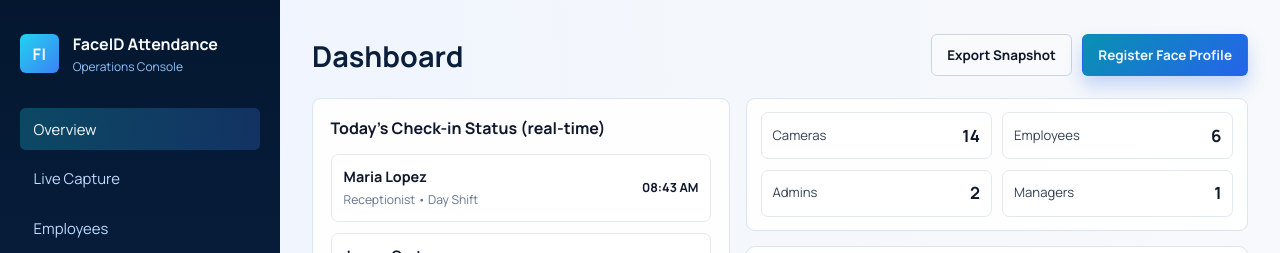
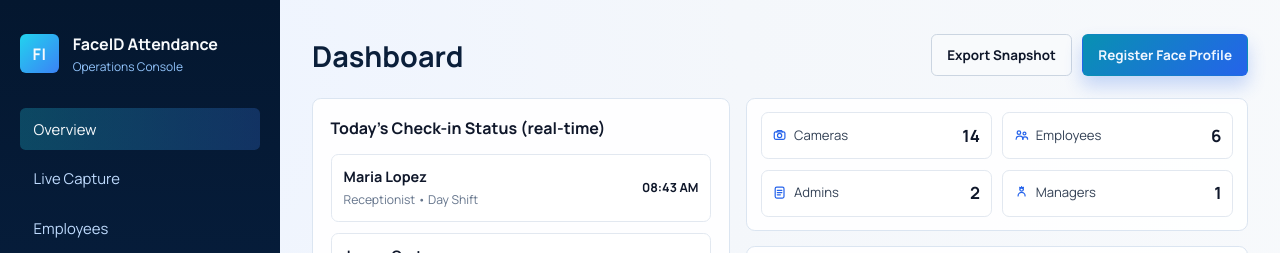
Before and after one commit to prowider5565/FaceID, a React app in the folder frontend/: page / in a window 1280 px wide. Shown: the top 253 px of the page. Built offline with nearby package versions, Linux system fonts and the light colour scheme; the HTML template or start-up script is replaced by a standard one.

Commit message:
Icons to count cards

```diff
--- a/frontend/src/App.css
+++ b/frontend/src/App.css
@@ -255,6 +255,28 @@ h1 {
   font-size: 0.82rem;
 }
 
+.metric-label {
+  display: inline-flex;
+  align-items: center;
+  gap: 0.4rem;
+}
+
+.metric-icon {
+  width: 0.95rem;
+  height: 0.95rem;
+  color: #2563eb;
+}
+
+.metric-icon svg {
+  width: 100%;
+  height: 100%;
+  stroke: currentColor;
+  fill: none;
+  stroke-width: 1.6;
+  stroke-linecap: round;
+  stroke-linejoin: round;
+}
+
 .metric-grid strong {
   color: #0f172a;
   font-size: 1.05rem;
--- a/frontend/src/App.tsx
+++ b/frontend/src/App.tsx
@@ -29,6 +29,46 @@ type Employee = {
 type SystemMetric = {
   label: 'Cameras' | 'Employees' | 'Admins' | 'Managers'
   count: number
+}
+
+const renderMetricIcon = (label: SystemMetric['label']) => {
+  if (label === 'Employees') {
+    return (
+      <svg viewBox="0 0 20 20" aria-hidden="true">
+        <circle cx="6.5" cy="6.2" r="2.3" />
+        <circle cx="13.8" cy="7.2" r="1.9" />
+        <path d="M2.8 14.8c0-2.3 1.9-4.2 4.2-4.2h0.8c2.3 0 4.2 1.9 4.2 4.2" />
+        <path d="M11.3 14.8c0-1.7 1.4-3 3-3h0.6c1.7 0 3 1.3 3 3" />
+      </svg>
+    )
+  }
+
+  if (label === 'Cameras') {
+    return (
+      <svg viewBox="0 0 20 20" aria-hidden="true">
+        <rect x="3" y="5" width="14" height="10" rx="2" />
+        <circle cx="10" cy="10" r="2.8" />
+        <path d="M6.2 5 7.4 3.5h5.2L13.8 5" />
+      </svg>
+    )
+  }
+
+  if (label === 'Managers') {
+    return (
+      <svg viewBox="0 0 20 20" aria-hidden="true">
+        <circle cx="10" cy="5.6" r="2.4" />
+        <path d="M5.4 14.4c0-2.5 2.1-4.6 4.6-4.6s4.6 2.1 4.6 4.6" />
+        <path d="M10 2.2v2.1M7.6 3.1l1.1 1.7M12.4 3.1l-1.1 1.7" />
+      </svg>
+    )
+  }
+
+  return (
+    <svg viewBox="0 0 20 20" aria-hidden="true">
+      <rect x="4.2" y="2.8" width="11.6" height="14.4" rx="2" />
+      <path d="M7 7h6M7 10h6M7 13h4" />
+    </svg>
+  )
 }
 
 const navigationItems: NavItem[] = [
@@ -226,7 +266,10 @@ function App() {
               <ul className="metric-grid">
                 {systemMetrics.map((item) => (
                   <li key={item.label}>
-                    <span>{item.label}</span>
+                    <span className="metric-label">
+                      <span className="metric-icon">{renderMetricIcon(item.label)}</span>
+                      {item.label}
+                    </span>
                     <strong>{item.count}</strong>
                   </li>
                 ))}
```
